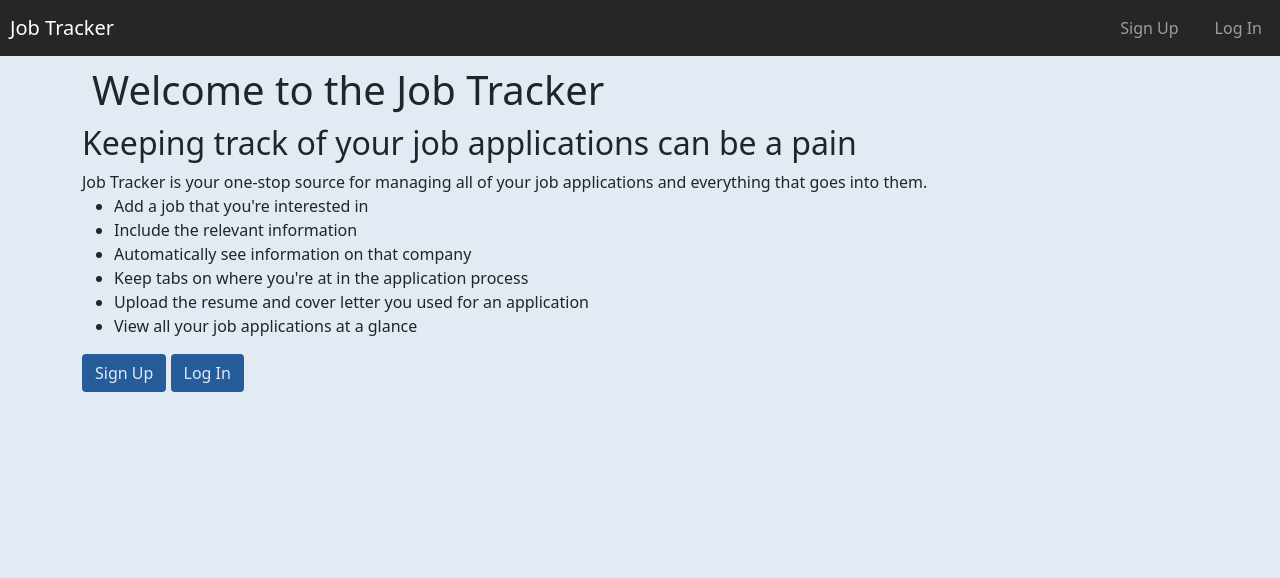
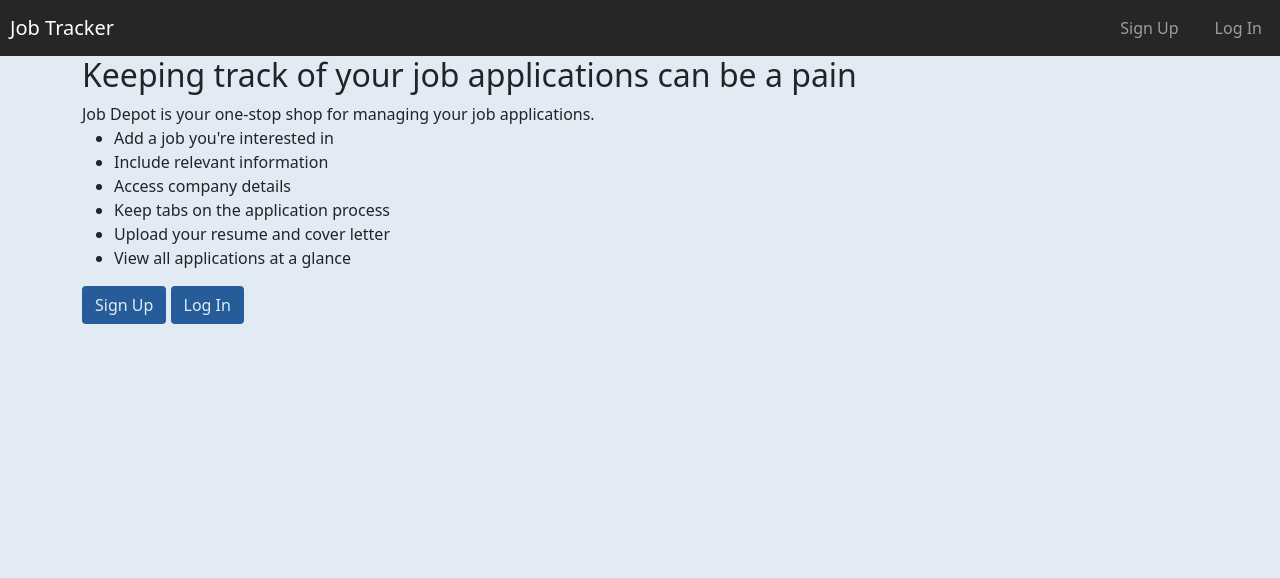
Before and after one commit to woojinv/Job-tracker, a Django app: page / in a window 1280 px wide. Shown: the top 578 px of the page. Run offline with Django 4.2, Linux system fonts and the light colour scheme.

Commit message:
update home page

```diff
--- a/main_app/templates/home.html
+++ b/main_app/templates/home.html
@@ -1,29 +1,28 @@
 {% extends 'base.html' %} {% block content %}
 
-<h1>Welcome to the Job Tracker</h1>
+
 <h2>Keeping track of your job applications can be a pain</h2>
 <p>
-    Job Tracker is your one-stop source for managing all of your job applications
-    and everything that goes into them.
+    Job Depot is your one-stop shop for managing your job applications.
 </p>
 <ul>
     <li>
-        Add a job that you're interested in
+        Add a job you're interested in
     </li>
     <li>
-        Include the relevant information
+        Include relevant information
     </li>
     <li>
-        Automatically see information on that company
+        Access company details
     </li>
     <li>
-        Keep tabs on where you're at in the application process
+        Keep tabs on the application process
     </li>
     <li>
-        Upload the resume and cover letter you used for an application
+        Upload your resume and cover letter
     </li>
     <li>
-        View all your job applications at a glance
+        View all applications at a glance
     </li>
 </ul>
 
```
